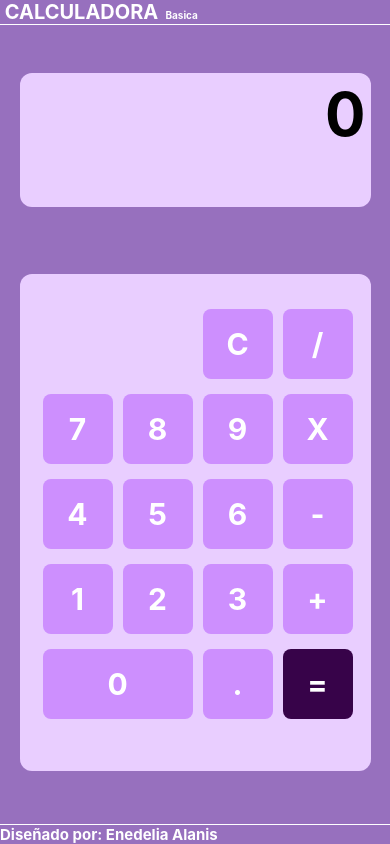
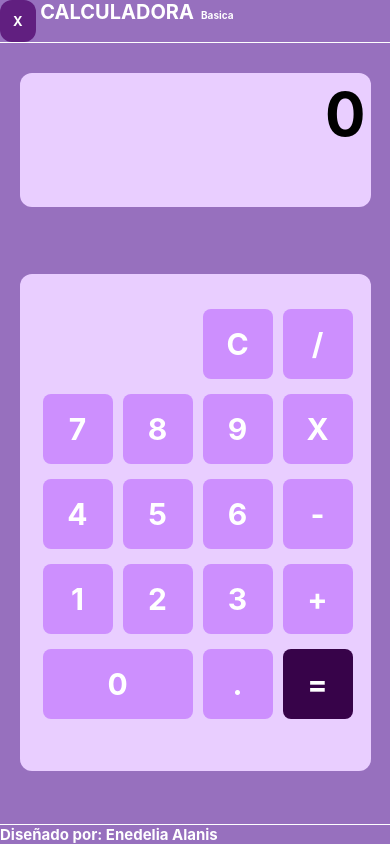
Before and after one commit to Ennydelia/Calculadora, a React Native app: screen /Calculadora in a window 390 px wide. Built offline with nearby package versions, Linux system fonts and the light colour scheme.

Commit message:
Cambios en el boton

```diff
--- a/pantallas/Calculadora.js
+++ b/pantallas/Calculadora.js
@@ -57,7 +57,12 @@ function DetailScreen() {
     return (
         <SafeAreaView style={styles.container}>
             <View style={styles.BarraInicio}>
-                <Text style={[styles.text]}> CALCULADORA <Text style={[styles.textMini]}> Basica</Text></Text>
+                <View style={styles.rowB1R}>
+                    <TouchableOpacity onPress={() => navigation.navigate('Inicio')} style={styles.buttonInicio}>
+                        <Text style={styles.buttonTextInicio}>X</Text>
+                    </TouchableOpacity>
+                    <Text style={[styles.text]}> CALCULADORA <Text style={[styles.textMini]}> Basica</Text></Text>
+                </View>
                 <View style={styles.line}></View>
             </View>
             <View style={styles.espacioEntreVistas}></View>
@@ -168,7 +173,21 @@ const styles = StyleSheet.create({
         fontWeight: 'bold',
         fontSize: 10,
     },
-
+    rowB1R: {
+        flexDirection: 'row',
+    },
+    buttonInicio: {
+        alignItems: 'top',
+        justifyContent: 'center',
+        backgroundColor: '#611F80',
+        padding: 13,
+        borderRadius: 12,
+    },
+    buttonTextInicio: {
+        color: 'white',
+        fontSize: 13,
+        fontWeight: 'bold'
+    },
     // Espacio entre vistas
     espacioEntreVistas: {
         height: '8%',
```
